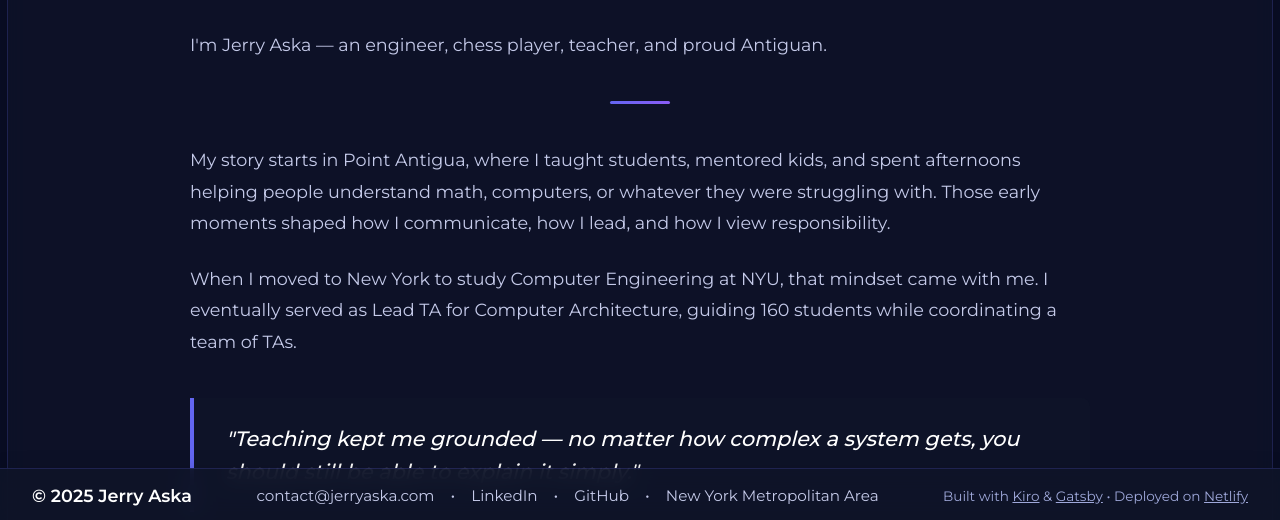
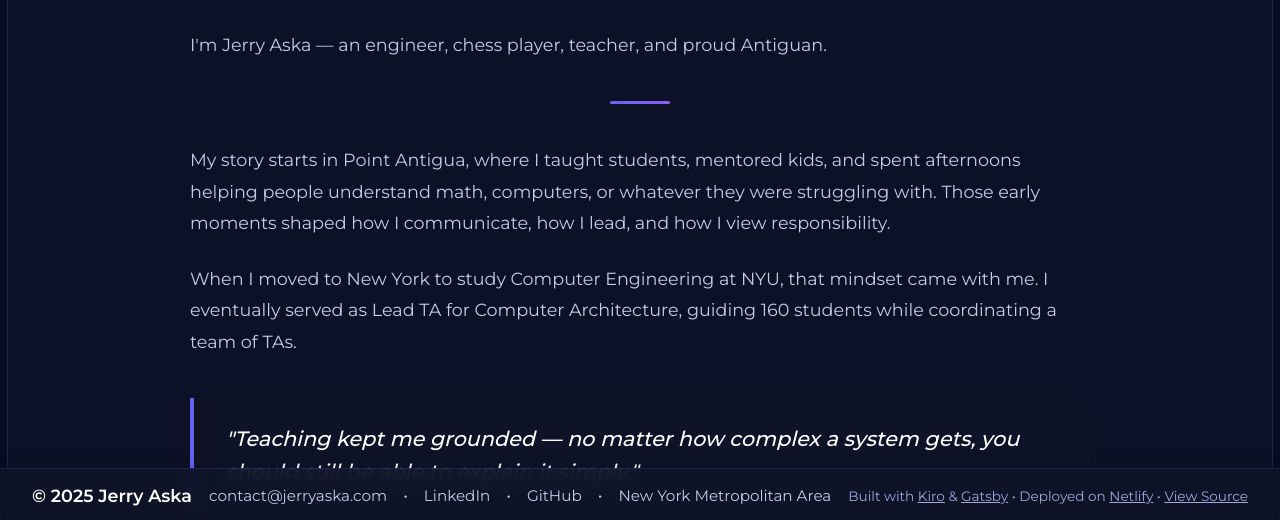
Before and after one commit to Aska-from-Antigua/personal-website, a Gatsby site: page /about in a window 1280 px wide. Shown: the part 278-798 px from the top of the page. Built offline with nearby package versions, Linux system fonts and the light colour scheme; Gatsby itself is replaced by a stand-in of ours.

Commit message:
Add ESLint, pre-commit hooks, and project cleanup
- Add ESLint with React rules for code quality
- Add Husky pre-commit hook that runs lint + build before each commit
- Update README to be more concise and relevant
- Add View Source link to footer
- Update .gitignore to exclude IDE files (.vscode, .idea, .kiro) and OS files (.DS_Store)
- Remove unused files (blog directory, .vscode, .DS_Store, og-image.svg, resume.docx)
- Remove sitemap excludes for deleted pages
- Clean up gatsby-config.js

```diff
--- a/gatsby-config.js
+++ b/gatsby-config.js
@@ -23,7 +23,6 @@ module.exports = {
     {
       resolve: 'gatsby-plugin-sitemap',
       options: {
-        excludes: ['/blog/', '/calculator/', '/contact/', '/projects/'],
         serialize: ({ path }) => {
           // Homepage gets highest priority
           if (path === '/') {
--- a/src/components/footer.js
+++ b/src/components/footer.js
@@ -20,7 +20,7 @@ const Footer = ({ isHidden }) => {
           <span>•</span>
           <a href="https://www.google.com/maps/place/New+York+Metropolitan+Area/@40.8212916,-74.6759369,8.3z/data=!4m6!3m5!1s0x89c286d6e07696fb:0xca34053f4678c888!8m2!3d40.7127761!4d-74.0059544!16s%2Fg%2F11cn6k49x1?entry=ttu&g_ep=EgoyMDI1MTExMi4wIKXMDSoASAFQAw%3D%3D" target="_blank" rel="noopener noreferrer" className={footerLink}>New York Metropolitan Area</a>
         </div>
-        <p>Built with <a href="https://kiro.dev" target="_blank" rel="noopener noreferrer" style={{color: '#9fa8da', textDecoration: 'underline'}}>Kiro</a> & <a href="https://www.gatsbyjs.com" target="_blank" rel="noopener noreferrer" style={{color: '#9fa8da', textDecoration: 'underline'}}>Gatsby</a> • Deployed on <a href="https://www.netlify.com" target="_blank" rel="noopener noreferrer" style={{color: '#9fa8da', textDecoration: 'underline'}}>Netlify</a></p>
+        <p>Built with <a href="https://kiro.dev" target="_blank" rel="noopener noreferrer" style={{color: '#9fa8da', textDecoration: 'underline'}}>Kiro</a> & <a href="https://www.gatsbyjs.com" target="_blank" rel="noopener noreferrer" style={{color: '#9fa8da', textDecoration: 'underline'}}>Gatsby</a> • Deployed on <a href="https://www.netlify.com" target="_blank" rel="noopener noreferrer" style={{color: '#9fa8da', textDecoration: 'underline'}}>Netlify</a> • <a href="https://github.com/Aska-from-Antigua/personal-website" target="_blank" rel="noopener noreferrer" style={{color: '#9fa8da', textDecoration: 'underline'}}>View Source</a></p>
       </div>
     </footer>
   )
```
Also changed, not shown: package.json (+9 -2 lines), .eslintrc.json (added), README.md, blog/blog1 copy 2.mdx (deleted), blog/blog1 copy.mdx (deleted), blog/blog1.mdx (deleted), static/og-image.svg (deleted), 6 other files.
